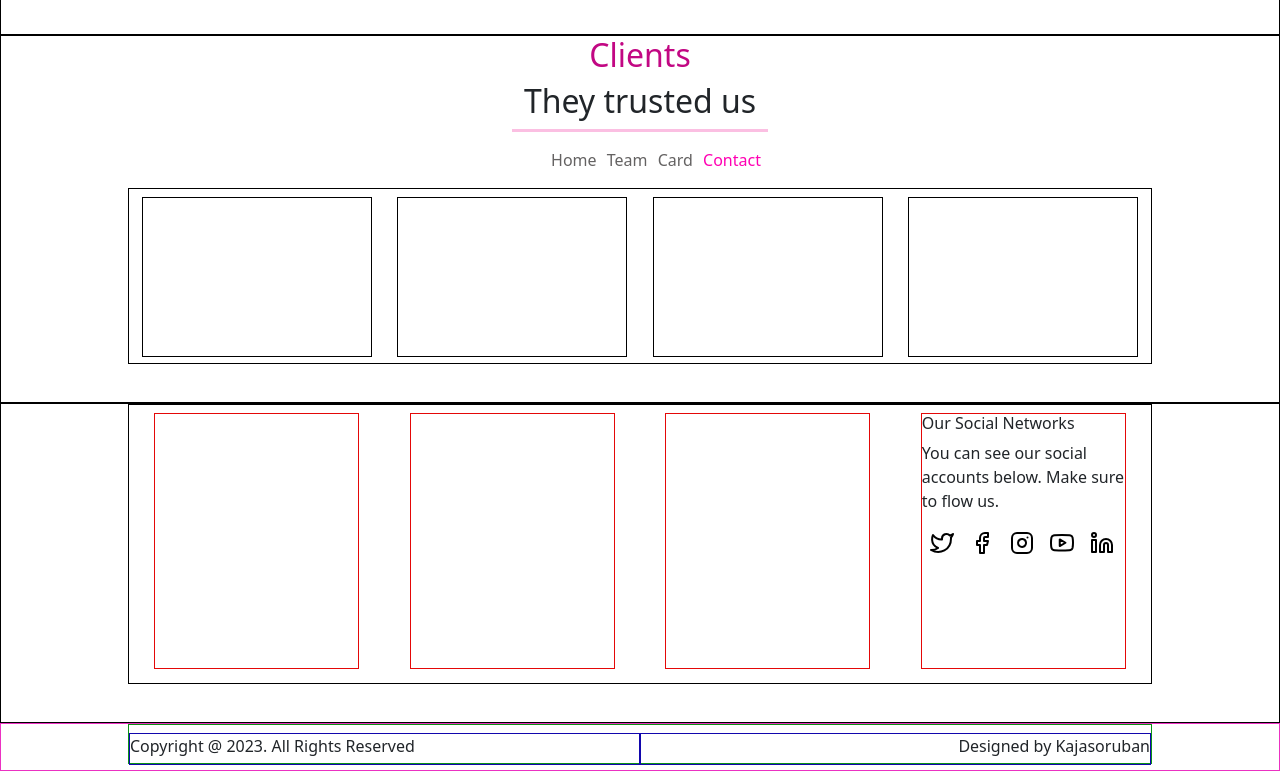
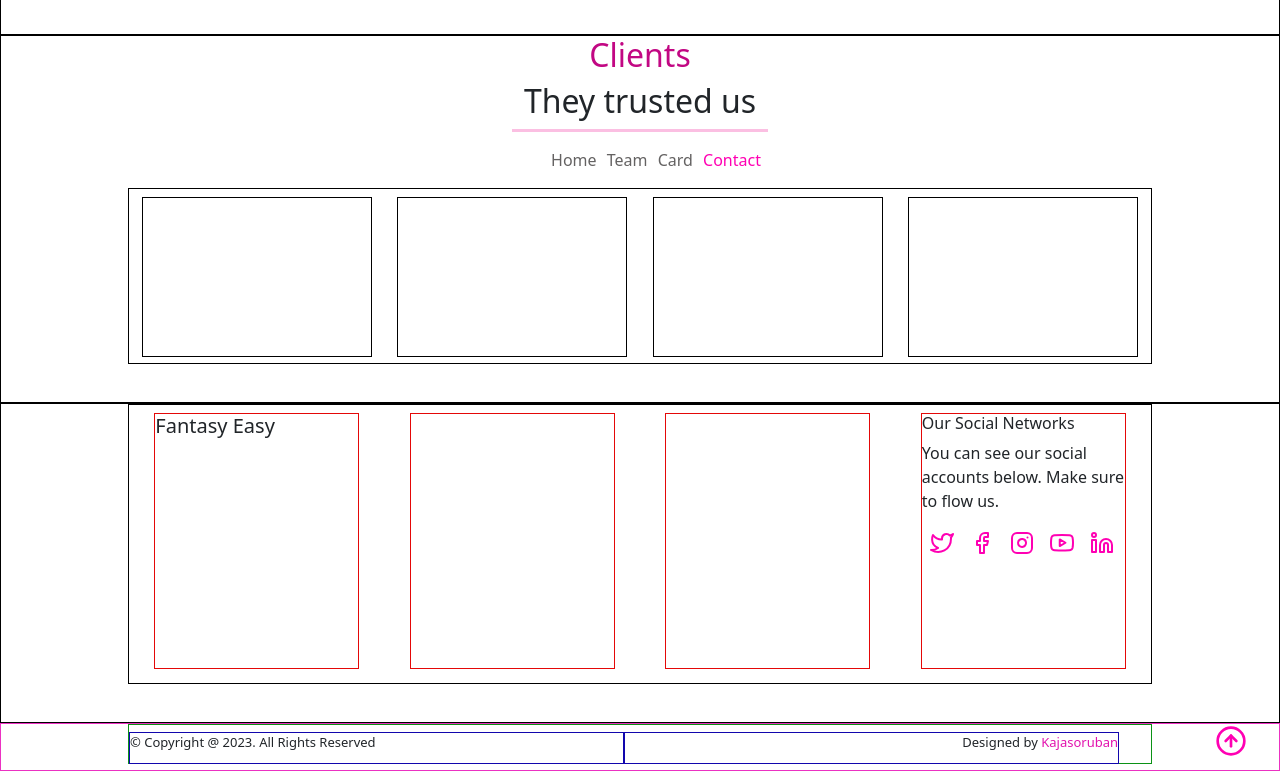
Before and after one commit to Kajasoruban/Assignment02_KajasorubaN, a plain HTML site: page index.html in a window 1280 px wide. Shown: the part 2317-3088 px from the top of the page. Drawn offline with Linux system fonts and the light colour scheme.

Commit message:
morning25

```diff
--- a/Indexcss.css
+++ b/Indexcss.css
@@ -406,7 +406,14 @@
    height: 4vh;
    margin-top: 0.5em;
    border: 1px solid rgb(18, 7, 173);
+   font-size: small;
 }
 .foot2 > p{
    text-align: right;
 }
+#myname{
+   color:  rgb(226, 19, 174);
+}
+#up{
+   translate: 6rem;
+}
--- a/index.html
+++ b/index.html
@@ -1,7 +1,7 @@
 <!DOCTYPE html>
 <html>
 	<head>
-		<title>Fantasy Easy</title>
+		<title>Fantasy Easy.io</title>
 		<meta name="viewport" content="width=device-width,initial-scale=1.0">
 		<link rel="icon" type="image/x-icon" href="Assets/images/kakashi.ico">
 		<link rel="stylesheet" href="Assets/css/bootstrap.min.css">
@@ -219,6 +219,7 @@
 			<div class="seventh1">
 
 				<div>
+					<h5>Fantasy Easy</h6>
 
 				</div>
 
@@ -233,7 +234,7 @@
 				<div id="social">
 					<h6>Our Social Networks</h6>
 					<p>You can see our social accounts below. Make sure to flow us.</p>
-					<span><img src="Assets/images/twitter.svg" alt=""></span><span><img src="Assets/images/facebook.svg" alt=""></span><span><img src="Assets/images/instagram.svg" alt=""></span><span><img src="Assets/images/youtube.svg" alt=""></span><span><img src="Assets/images/linkedin.svg" alt=""></span><span><img src="" alt=""></span>
+					<span><img src="Assets/images/twitter_pi.svg" alt=""></span><span><img src="Assets/images/facebook_pi.svg" alt=""></span><span><img src="Assets/images/instagram_pi.svg" alt=""></span><span><img src="Assets/images/youtube_pi.svg" alt=""></span><span><img src="Assets/images/linkedin_pi.svg" alt=""></span><span><img src="" alt=""></span>
 
 				</div>
 
@@ -247,8 +248,9 @@
 
 			<div class="eighth1">
 
-				<div><p>Copyright @ 2023. All Rights Reserved</p></div>
-				<div class="foot2"><p>Designed by Kajasoruban</p></div>
+				<div><p>© Copyright @ 2023. All Rights Reserved</p></div>
+				<div class="foot2"><p>Designed by <span id="myname">Kajasoruban</span></p></div>
+				<a href="#act1"><img src="Assets/images/arrow-up-circle.svg" alt="" id="up"></a>
 
 			</div>
 
```
Also changed, not shown: Assets/images/arrow-up-circle.svg (added), Assets/images/facebook_pi.svg (added), Assets/images/instagram_pi.svg (added), Assets/images/linkedin_pi.svg (added), Assets/images/twitter_pi.svg (added), Assets/images/youtube_pi.svg (added).
